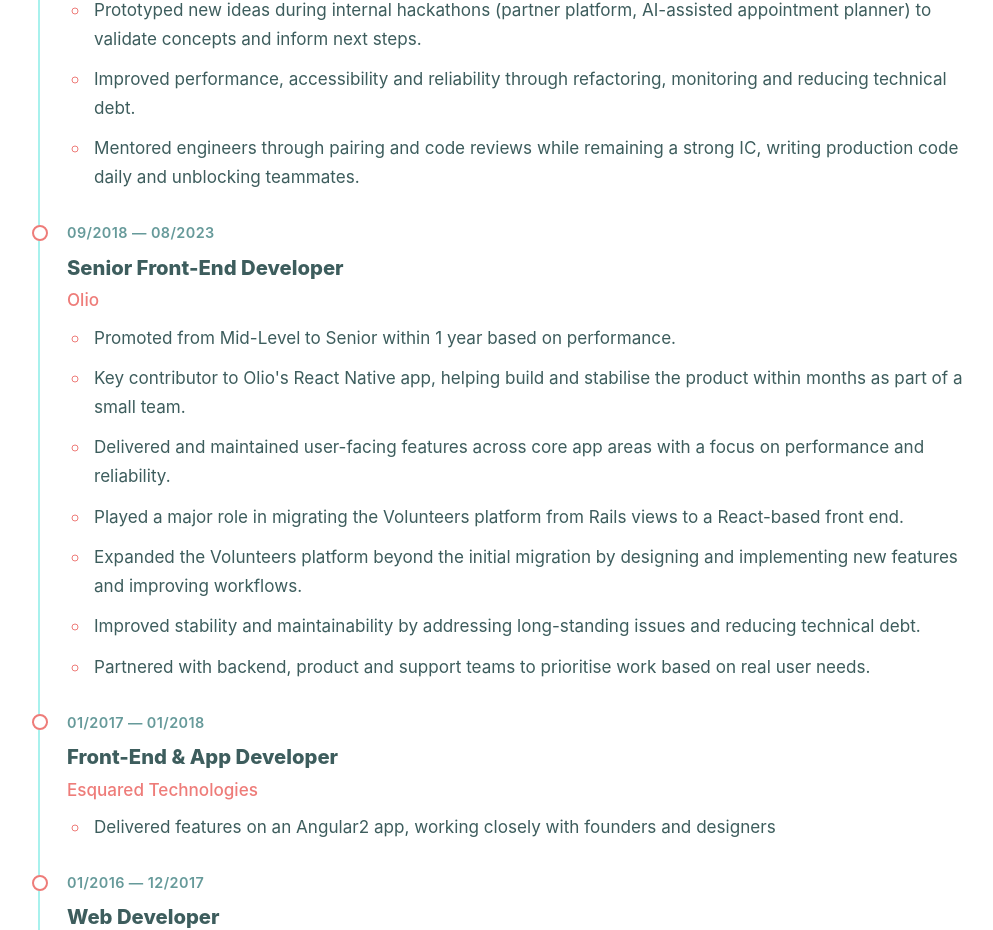
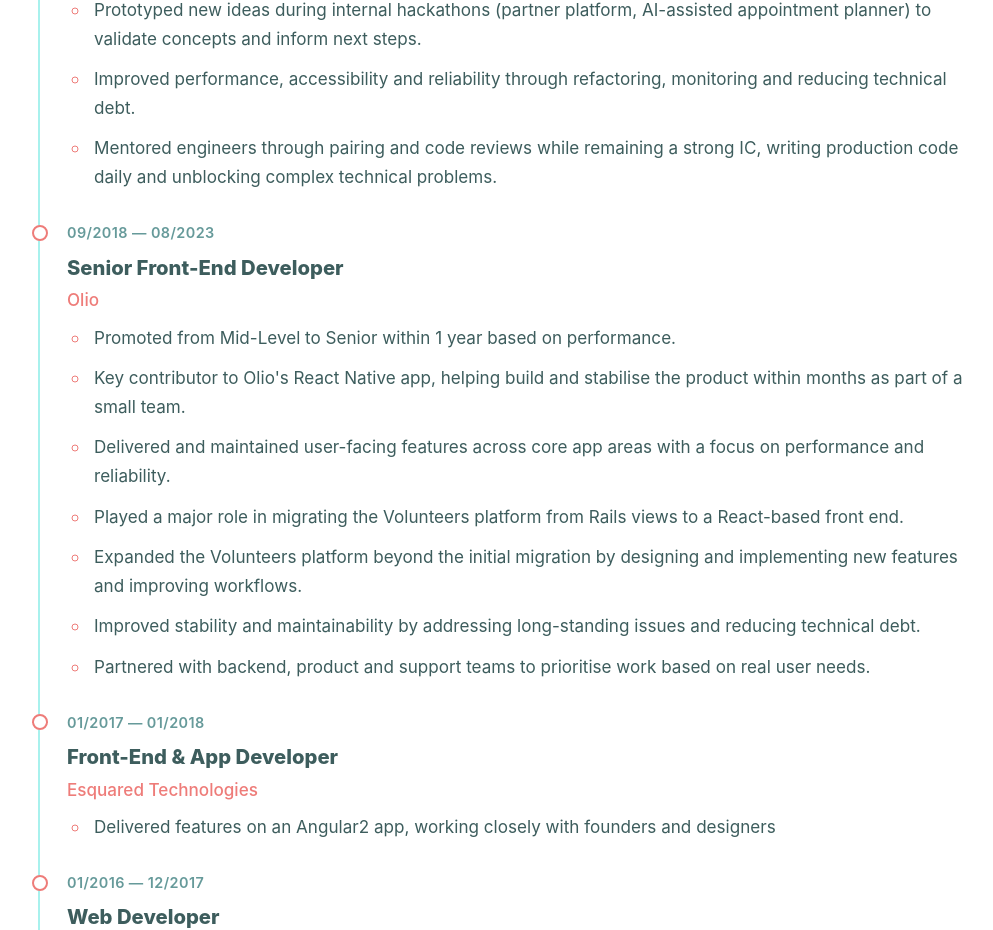
Before and after one commit to altany/tany4, a Next.js app: page /cv in a window 1280 px wide. Shown: the part 2072-3002 px from the top of the page, without its empty margins (168-1161 px from the left). Built offline with nearby package versions, Linux system fonts and the light colour scheme; no server answers.

Commit message:
regenerate cv

```diff
--- a/src/cv/cv.ts
+++ b/src/cv/cv.ts
@@ -87,7 +87,7 @@ export const cv: Cv = {
         "Helped extend volunteer support from Olio volunteers to charity volunteers, enabling new flows and broader operational use.",
         "Prototyped new ideas during internal hackathons (partner platform, AI-assisted appointment planner) to validate concepts and inform next steps.",
         "Improved performance, accessibility and reliability through refactoring, monitoring and reducing technical debt.",
-        "Mentored engineers through pairing and code reviews while remaining a strong IC, writing production code daily and unblocking teammates.",
+        "Mentored engineers through pairing and code reviews while remaining a strong IC, writing production code daily and unblocking complex technical problems.",
       ],
     },
     {
```
Also changed, not shown: 1 other file (tests, documents, lock files or other folders).
